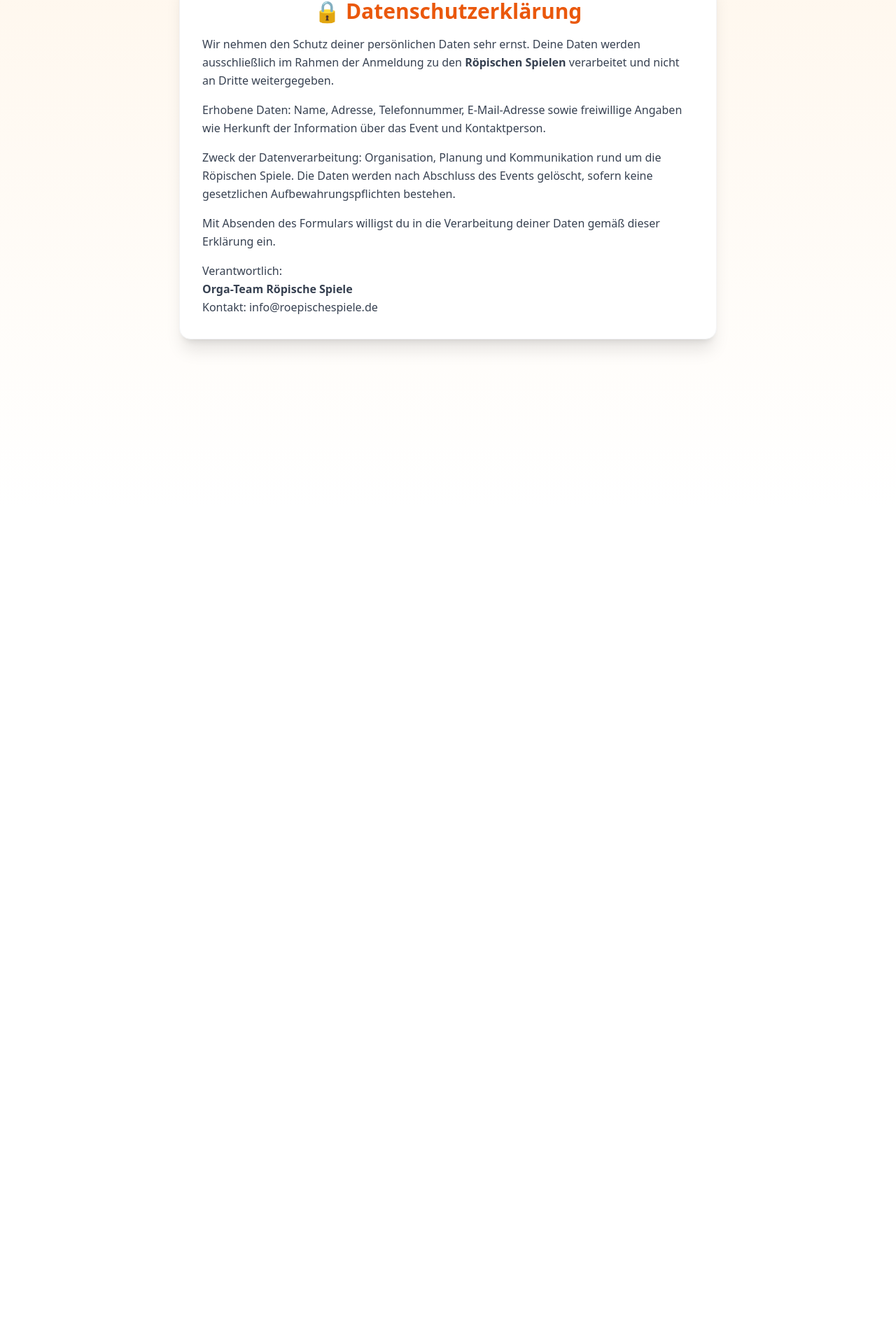
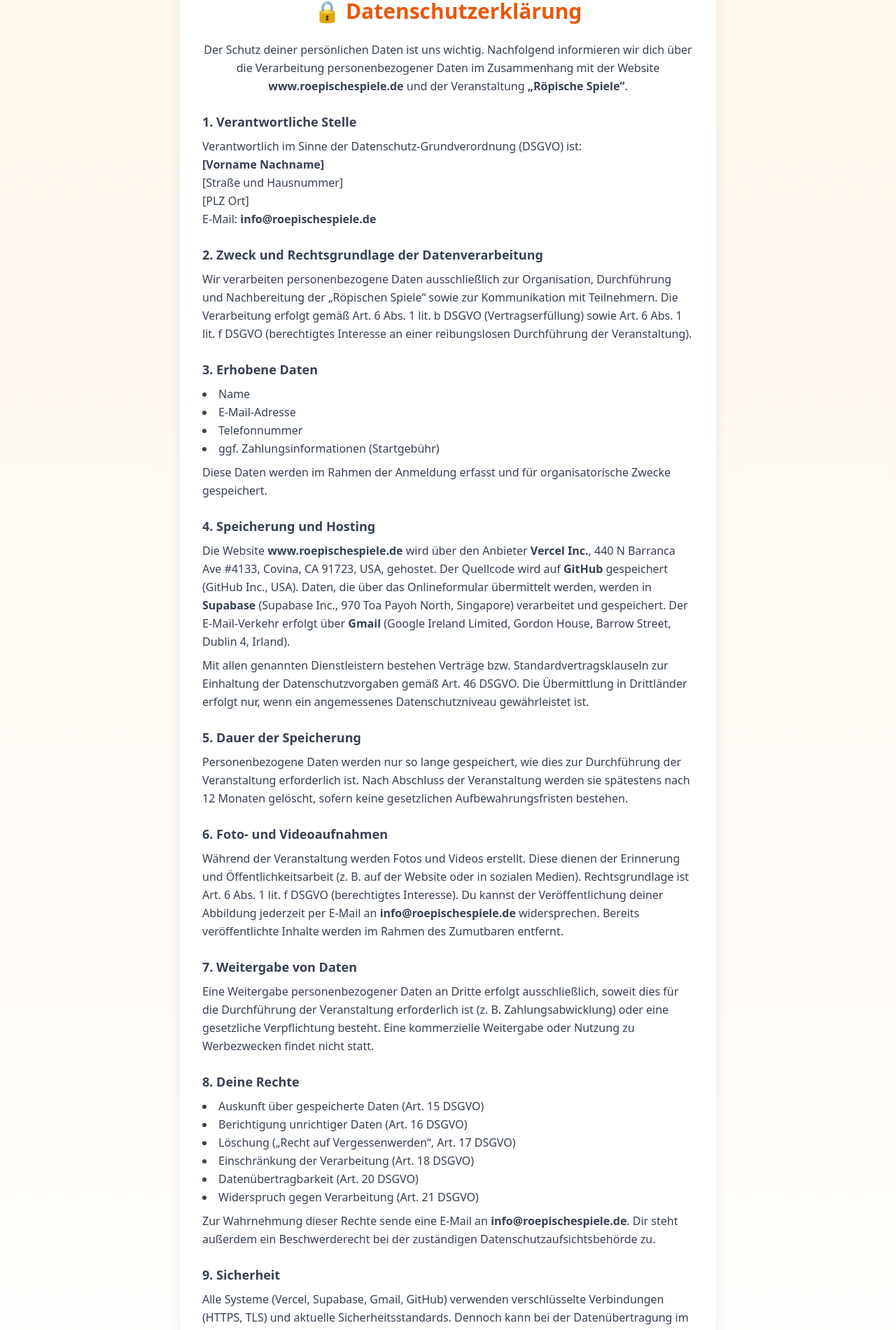
Before and after one commit to RaykSchroeder/RoepischeSpiele, a Next.js app: page /datenschutz in a window 1280 px wide. Shown: the part 75-1976 px from the top of the page at 70% size. Before the commit the page ends 800 px from the top, so only its background shows below. Built offline with nearby package versions, Linux system fonts and the light colour scheme.

Commit message:
Enhance Datenschutz page content and layout
Updated the Datenschutz page with additional sections and improved formatting.

```diff
--- a/pages/datenschutz.js
+++ b/pages/datenschutz.js
@@ -2,36 +2,154 @@ export default function Datenschutz() {
   return (
     <div className="min-h-screen bg-gradient-to-b from-orange-50 to-white flex flex-col items-center py-10 px-4">
       <div className="max-w-3xl bg-white shadow-xl rounded-2xl p-8 border border-gray-100">
-        <h1 className="text-3xl font-bold text-orange-600 mb-4 text-center">
+        <h1 className="text-3xl font-bold text-orange-600 mb-6 text-center">
           🔒 Datenschutzerklärung
         </h1>
 
-        <p className="text-gray-700 leading-relaxed mb-4">
-          Wir nehmen den Schutz deiner persönlichen Daten sehr ernst. Deine Daten werden ausschließlich
-          im Rahmen der Anmeldung zu den <strong>Röpischen Spielen</strong> verarbeitet und nicht an Dritte weitergegeben.
+        <p className="text-gray-700 leading-relaxed mb-6 text-center">
+          Der Schutz deiner persönlichen Daten ist uns wichtig. Nachfolgend informieren wir dich über die Verarbeitung
+          personenbezogener Daten im Zusammenhang mit der Website{" "}
+          <strong>www.roepischespiele.de</strong> und der Veranstaltung{" "}
+          <strong>„Röpische Spiele“</strong>.
         </p>
 
-        <p className="text-gray-700 leading-relaxed mb-4">
-          Erhobene Daten: Name, Adresse, Telefonnummer, E-Mail-Adresse sowie freiwillige Angaben wie
-          Herkunft der Information über das Event und Kontaktperson.
+        <div className="text-gray-700 leading-relaxed space-y-6">
+          <section>
+            <h2 className="font-semibold text-lg mb-2">1. Verantwortliche Stelle</h2>
+            <p>
+              Verantwortlich im Sinne der Datenschutz-Grundverordnung (DSGVO) ist:
+              <br />
+              <strong>[Vorname Nachname]</strong>
+              <br />
+              [Straße und Hausnummer]
+              <br />
+              [PLZ Ort]
+              <br />
+              E-Mail: <strong>info@roepischespiele.de</strong>
             </p>
+          </section>
 
-        <p className="text-gray-700 leading-relaxed mb-4">
-          Zweck der Datenverarbeitung: Organisation, Planung und Kommunikation rund um die Röpischen Spiele.
-          Die Daten werden nach Abschluss des Events gelöscht, sofern keine gesetzlichen Aufbewahrungspflichten bestehen.
+          <section>
+            <h2 className="font-semibold text-lg mb-2">2. Zweck und Rechtsgrundlage der Datenverarbeitung</h2>
+            <p>
+              Wir verarbeiten personenbezogene Daten ausschließlich zur Organisation, Durchführung und Nachbereitung der
+              „Röpischen Spiele“ sowie zur Kommunikation mit Teilnehmern. Die Verarbeitung erfolgt gemäß Art. 6 Abs. 1 lit. b DSGVO
+              (Vertragserfüllung) sowie Art. 6 Abs. 1 lit. f DSGVO (berechtigtes Interesse an einer reibungslosen
+              Durchführung der Veranstaltung).
             </p>
+          </section>
 
-        <p className="text-gray-700 leading-relaxed mb-4">
-          Mit Absenden des Formulars willigst du in die Verarbeitung deiner Daten gemäß dieser Erklärung ein.
+          <section>
+            <h2 className="font-semibold text-lg mb-2">3. Erhobene Daten</h2>
+            <ul className="list-disc list-inside">
+              <li>Name</li>
+              <li>E-Mail-Adresse</li>
+              <li>Telefonnummer</li>
+              <li>ggf. Zahlungsinformationen (Startgebühr)</li>
+            </ul>
+            <p className="mt-2">
+              Diese Daten werden im Rahmen der Anmeldung erfasst und für organisatorische Zwecke gespeichert.
             </p>
+          </section>
 
-        <p className="text-gray-700 leading-relaxed">
-          Verantwortlich:
+          <section>
+            <h2 className="font-semibold text-lg mb-2">4. Speicherung und Hosting</h2>
+            <p>
+              Die Website <strong>www.roepischespiele.de</strong> wird über den Anbieter{" "}
+              <strong>Vercel Inc.</strong>, 440 N Barranca Ave #4133, Covina, CA 91723, USA, gehostet.
+              Der Quellcode wird auf <strong>GitHub</strong> gespeichert (GitHub Inc., USA).
+              Daten, die über das Onlineformular übermittelt werden, werden in{" "}
+              <strong>Supabase</strong> (Supabase Inc., 970 Toa Payoh North, Singapore) verarbeitet und gespeichert.
+              Der E-Mail-Verkehr erfolgt über <strong>Gmail</strong> (Google Ireland Limited, Gordon House, Barrow Street, Dublin 4, Irland).
+            </p>
+            <p className="mt-2">
+              Mit allen genannten Dienstleistern bestehen Verträge bzw. Standardvertragsklauseln zur Einhaltung der
+              Datenschutzvorgaben gemäß Art. 46 DSGVO. Die Übermittlung in Drittländer erfolgt nur, wenn ein angemessenes
+              Datenschutzniveau gewährleistet ist.
+            </p>
+          </section>
+
+          <section>
+            <h2 className="font-semibold text-lg mb-2">5. Dauer der Speicherung</h2>
+            <p>
+              Personenbezogene Daten werden nur so lange gespeichert, wie dies zur Durchführung der Veranstaltung
+              erforderlich ist. Nach Abschluss der Veranstaltung werden sie spätestens nach 12 Monaten gelöscht, sofern
+              keine gesetzlichen Aufbewahrungsfristen bestehen.
+            </p>
+          </section>
+
+          <section>
+            <h2 className="font-semibold text-lg mb-2">6. Foto- und Videoaufnahmen</h2>
+            <p>
+              Während der Veranstaltung werden Fotos und Videos erstellt. Diese dienen der Erinnerung und Öffentlichkeitsarbeit
+              (z. B. auf der Website oder in sozialen Medien). Rechtsgrundlage ist Art. 6 Abs. 1 lit. f DSGVO (berechtigtes
+              Interesse).
+              Du kannst der Veröffentlichung deiner Abbildung jederzeit per E-Mail an{" "}
+              <strong>info@roepischespiele.de</strong> widersprechen. Bereits veröffentlichte Inhalte werden im Rahmen
+              des Zumutbaren entfernt.
+            </p>
+          </section>
+
+          <section>
+            <h2 className="font-semibold text-lg mb-2">7. Weitergabe von Daten</h2>
+            <p>
+              Eine Weitergabe personenbezogener Daten an Dritte erfolgt ausschließlich, soweit dies für die Durchführung
+              der Veranstaltung erforderlich ist (z. B. Zahlungsabwicklung) oder eine gesetzliche Verpflichtung besteht.
+              Eine kommerzielle Weitergabe oder Nutzung zu Werbezwecken findet nicht statt.
+            </p>
+          </section>
+
+          <section>
+            <h2 className="font-semibold text-lg mb-2">8. Deine Rechte</h2>
+            <ul className="list-disc list-inside">
+              <li>Auskunft über gespeicherte Daten (Art. 15 DSGVO)</li>
+              <li>Berichtigung unrichtiger Daten (Art. 16 DSGVO)</li>
+              <li>Löschung („Recht auf Vergessenwerden“, Art. 17 DSGVO)</li>
+              <li>Einschränkung der Verarbeitung (Art. 18 DSGVO)</li>
+              <li>Datenübertragbarkeit (Art. 20 DSGVO)</li>
+              <li>Widerspruch gegen Verarbeitung (Art. 21 DSGVO)</li>
+            </ul>
+            <p className="mt-2">
+              Zur Wahrnehmung dieser Rechte sende eine E-Mail an <strong>info@roepischespiele.de</strong>.
+              Dir steht außerdem ein Beschwerderecht bei der zuständigen Datenschutzaufsichtsbehörde zu.
+            </p>
+          </section>
+
+          <section>
+            <h2 className="font-semibold text-lg mb-2">9. Sicherheit</h2>
+            <p>
+              Alle Systeme (Vercel, Supabase, Gmail, GitHub) verwenden verschlüsselte Verbindungen (HTTPS, TLS) und
+              aktuelle Sicherheitsstandards. Dennoch kann bei der Datenübertragung im Internet kein absoluter Schutz
+              gewährleistet werden.
+            </p>
+          </section>
+
+          <section>
+            <h2 className="font-semibold text-lg mb-2">10. Änderungen dieser Datenschutzerklärung</h2>
+            <p>
+              Der Veranstalter behält sich vor, diese Datenschutzerklärung bei Bedarf anzupassen, z. B. bei Änderungen
+              gesetzlicher Bestimmungen oder technischer Abläufe. Es gilt jeweils die auf der Website veröffentlichte
+              aktuelle Version.
+            </p>
+          </section>
+
+          <section>
+            <h2 className="font-semibold text-lg mb-2">11. Kontakt</h2>
+            <p>
+              Für Fragen zum Datenschutz oder zur Ausübung deiner Rechte:
               <br />
-          <strong>Orga-Team Röpische Spiele</strong>
+              <strong>[Vorname Nachname]</strong>
               <br />
-          Kontakt: info@roepischespiele.de
+              [Straße und Hausnummer]
+              <br />
+              [PLZ Ort]
+              <br />
+              E-Mail: <strong>info@roepischespiele.de</strong>
+              <br />
+              Website: <strong>www.roepischespiele.de</strong>
             </p>
+          </section>
+        </div>
       </div>
     </div>
   );
```
Lines whose indentation alone changed are shown as unchanged.
